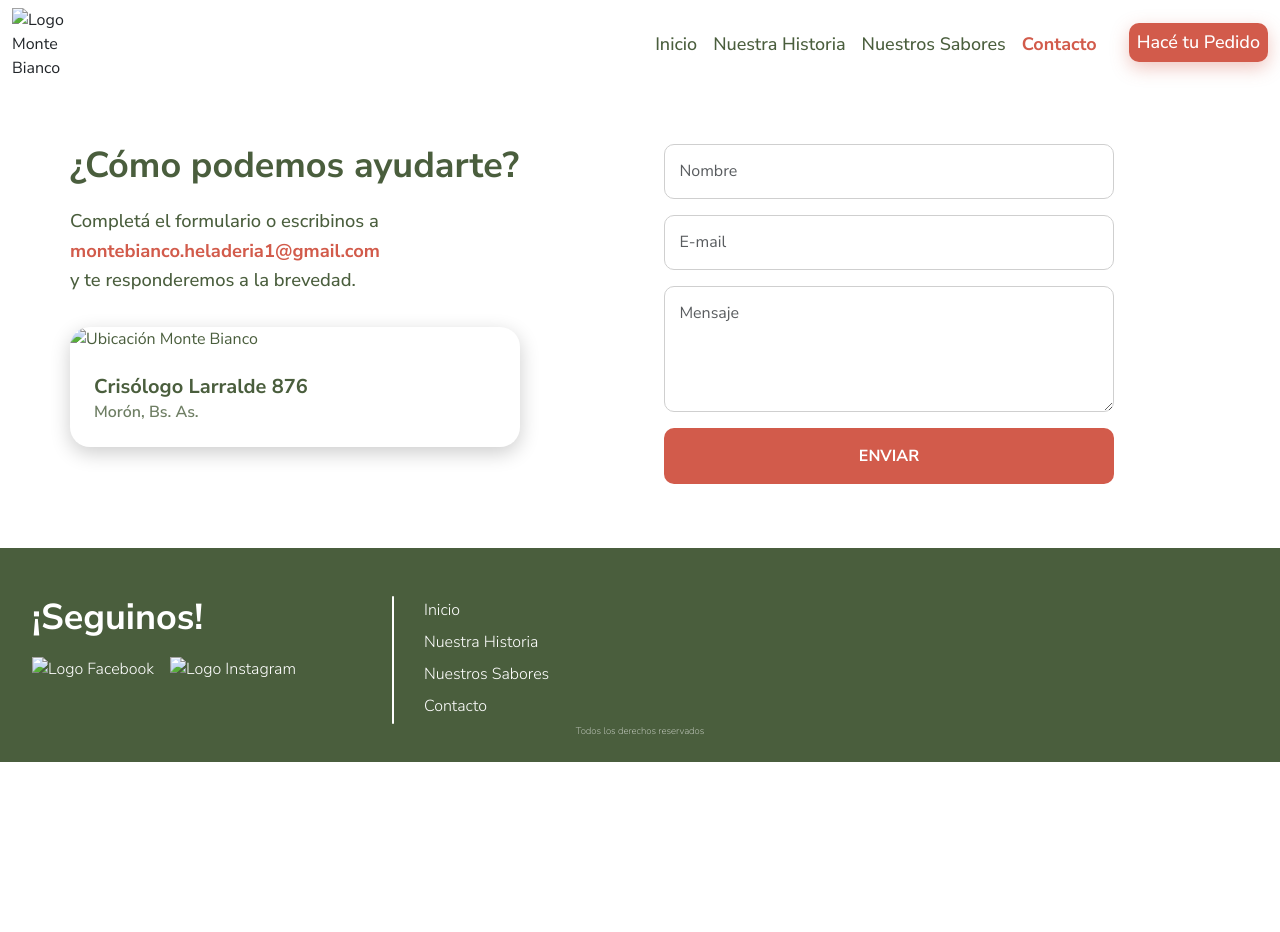
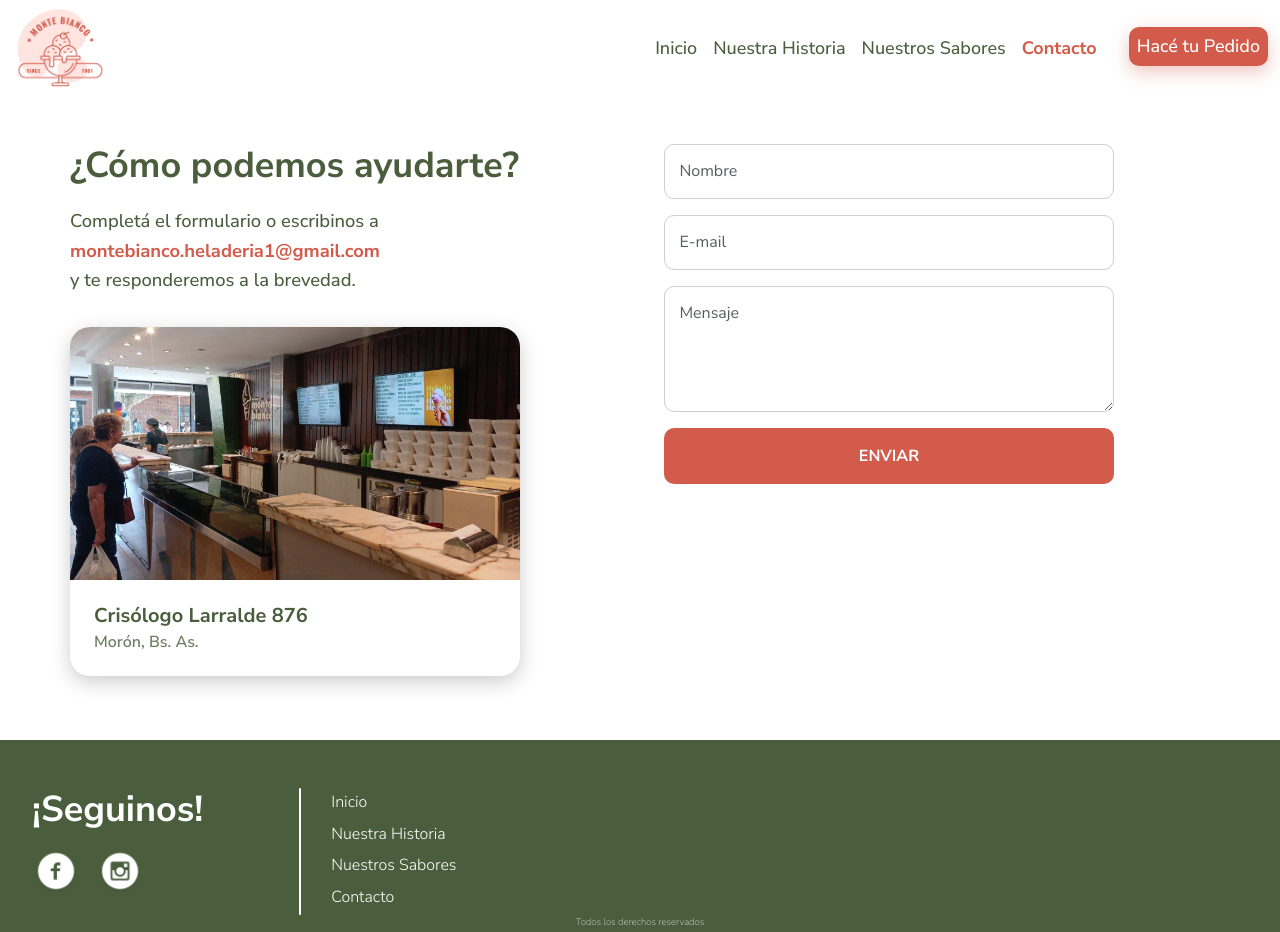
Before and after one commit to lucilasanchezdeloria/proyectoMonteBianco, a plain HTML site: page pages/contacto.html in a window 1280 px wide. Before the commit the page ends 800 px from the top, so only its background shows below. Drawn offline with nearby package versions, Linux system fonts and the light colour scheme; files that its build step writes are made by us from their sources.

Commit message:
Linkeo a CSS de las páginas

```diff
--- a/pages/contacto.html
+++ b/pages/contacto.html
@@ -12,13 +12,13 @@
     <link
         href="https://fonts.googleapis.com/css2?family=Nunito+Sans:ital,opsz,wght@0,6..12,200..1000;1,6..12,200..1000&display=swap"
         rel="stylesheet">
-    <link rel="stylesheet" href="./css/styles.css">
+    <link rel="stylesheet" href="../css/styles.css">
 </head>
 
 <body>
     <nav class="navbar navbar-expand-lg navbar-light bg-white fixed-top">
         <div class="container-fluid">
-            <img class="logotipo" src="./img/montebiancologo.png" alt="Logo Monte Bianco">
+            <img class="logotipo" src="../img/montebiancologo.png" alt="Logo Monte Bianco">
             <button class="navbar-toggler" type="button" data-bs-toggle="collapse"
                 data-bs-target="#navbarSupportedContent" aria-controls="navbarSupportedContent" aria-expanded="false"
                 aria-label="Toggle navigation">
@@ -65,7 +65,7 @@
 
                     <a href="https://share.google/IBF3KvQwapTPxXD1o" target="_blank" class="contacto-card" rel="noopener noreferrer">
                         <div class="contacto-card-inner">
-                            <img src="./img/contactolocal.jpg" alt="Ubicación Monte Bianco">
+                            <img src="../img/contactolocal.jpg" alt="Ubicación Monte Bianco">
 
                             <div class="contacto-card-content">
                                 <h3>Crisólogo Larralde 876</h3>
@@ -102,11 +102,11 @@
 
                 <div class="footer-social-icons">
                     <a href="https://www.facebook.com/HeladosMonteBianco" target="_blank" rel="noopener noreferrer">
-                        <img class="index-footer-logos" src="./img/logofacebook.png" alt="Logo Facebook">
+                        <img class="index-footer-logos" src="../img/logofacebook.png" alt="Logo Facebook">
                     </a>
 
                     <a href="https://www.instagram.com/montebianco.gelato" target="_blank" rel="noopener noreferrer">
-                        <img class="index-footer-logos" src="./img/logoig.png" alt="Logo Instagram">
+                        <img class="index-footer-logos" src="../img/logoig.png" alt="Logo Instagram">
                     </a>
                 </div>
             </div>
```
Also changed, not shown: pages/historia.html (+4 -4 lines), pages/sabores.html (+4 -4 lines).
